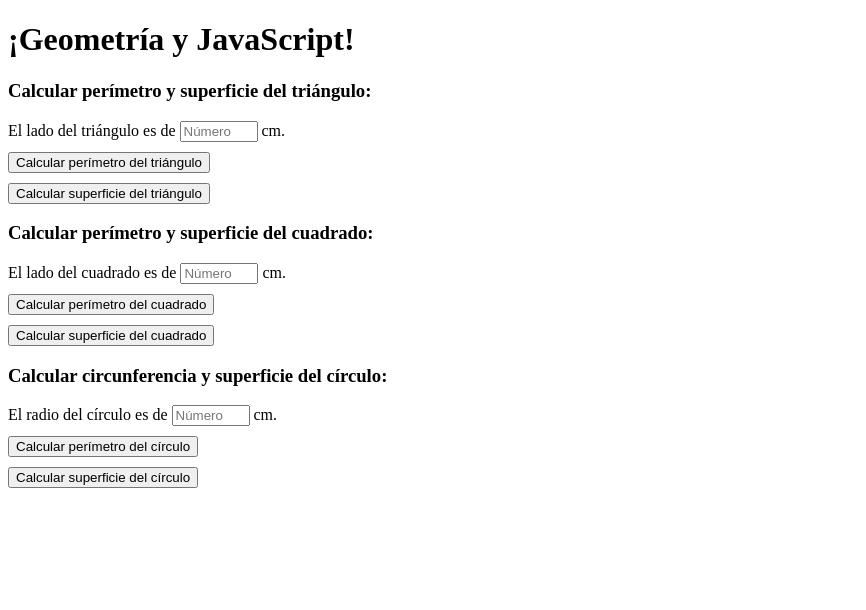
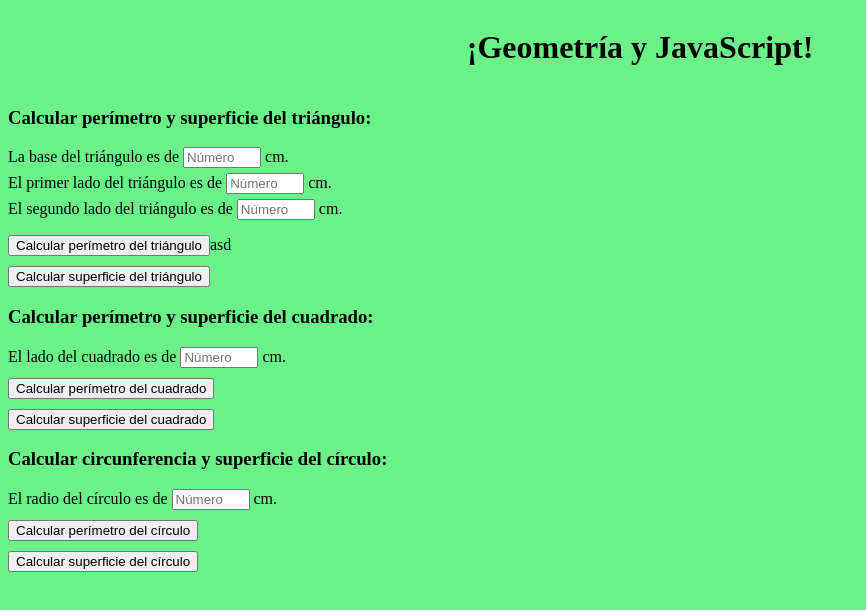
Before and after one commit to gonzagt/practicas-js, a plain HTML site: page index.html in a window 1280 px wide. Shown: the whole page, without its empty margins (0-866 px from the left). Drawn offline with Linux system fonts and the light colour scheme.

Commit message:
Agregado .css y una base de estilización para el .html

```diff
--- a/figuras.js
+++ b/figuras.js
@@ -41,3 +41,15 @@ function perimetroCirculo(radio) {
 function areaCirculo(radio) {
     return (radio * radio) * PI;
 }
+
+//////// Interactuando con HTML ////////
+
+//////// Triángulo ////////
+
+function calcPTriangulo(input) {
+    const inputLado1 = document.getElementById(inputTriangulo1);
+    const lado1 = parseInt(inputLado1.value);
+    console.log(lado1);
+}
+
+resPTri
--- a/index.html
+++ b/index.html
@@ -4,46 +4,49 @@
     <meta charset="UTF-8">
     <meta http-equiv="X-UA-Compatible" content="IE=edge">
     <meta name="viewport" content="width=device-width, initial-scale=1.0">
+    <link rel="stylesheet" href="./style.css">
     <title>Figuras Geométricas</title>
 </head>
 <body>
-    <header>
+    <header id="header">
         <h1>¡Geometría y JavaScript!</h1>
-        <script src="./figuras.js"></script>
     </header>
     <section>
         <form>
             <h3>Calcular perímetro y superficie del triángulo:</h3>
-            El lado del triángulo es de <input type="number" placeholder="Número" style="width: 70px;" /> cm.
+            La base del triángulo es de <input id="inputTriangulo3" type="number" placeholder="Número" /> cm.
             <br>
-            <button type="button" style="margin-top: 10px;">Calcular perímetro del triángulo</button><text
-                id="resPCuad"></text>
+            El primer lado del triángulo es de <input id="inputTriangulo1" type="number" placeholder="Número" /> cm.
             <br>
-            <button type="button" style="margin-top: 10px;">Calcular superficie del triángulo</button><text
-                id="resACuad"></text>
+            El segundo lado del triángulo es de <input id="inputTriangulo2" type="number" placeholder="Número" /> cm.
+            <br>
+            <button type="button" onclick="calcPTriangulo()">Calcular perímetro del triángulo</button><text id="resPTri">asd</text>
+            <br>
+            <button type="button" onclick="calcATriangulo()">Calcular superficie del triángulo</button><text id="resATri"></text>
         </form>
     </section>
     <section>
         <form>
             <h3>Calcular perímetro y superficie del cuadrado:</h3>
-            El lado del cuadrado es de <input type="number" placeholder="Número" style="width: 70px;"/> cm.
+            El lado del cuadrado es de <input id="inputCuadrado" type="number" placeholder="Número" style="width: 70px;"/> cm.
             <br>
-            <button type="button" style="margin-top: 10px;">Calcular perímetro del cuadrado</button><text id="resPCuad"></text>
+            <button type="button" onclick="calcPCuadrado()">Calcular perímetro del cuadrado</button><text id="resPCuad"></text>
             <br>
-            <button type="button" style="margin-top: 10px;">Calcular superficie del cuadrado</button><text id="resACuad"></text>
+            <button type="button" onclick="calcACuadrado()">Calcular superficie del cuadrado</button><text id="resACuad"></text>
         </form>
     </section>
     <section>
         <form>
             <h3>Calcular circunferencia y superficie del círculo:</h3>
-            El radio del círculo es de <input type="number" placeholder="Número" style="width: 70px;" /> cm.
+            El radio del círculo es de <input id="inputCirculo" type="number" placeholder="Número" style="width: 70px;" /> cm.
             <br>
-            <button type="button" style="margin-top: 10px;">Calcular perímetro del círculo</button><text
-                id="resPCuad"></text>
+            <button type="button" onclick="calcPCirculo()">Calcular perímetro del círculo</button><text
+            id="resPCuad"></text>
             <br>
-            <button type="button" style="margin-top: 10px;">Calcular superficie del círculo</button><text
-                id="resACuad"></text>
+            <button type="button" onclick="calcACirculo()">Calcular superficie del círculo</button><text
+            id="resACuad"></text>
         </form>
     </section>
+    <script src="./figuras.js"></script>
 </body>
 </html>
--- /dev/null
+++ b/style.css
@@ -0,0 +1,32 @@
+/* Header, background y general */
+
+body {
+    background-color: rgba(14, 235, 62, 0.616);
+}
+
+header {
+    display: flex;
+    justify-content: center;
+}
+
+/* Estilizando Inputs del Triángulo */
+
+#inputTriangulo3 {
+    width: 70px;
+    margin-bottom: 5px;
+}
+#inputTriangulo1 {
+    width: 70px;
+    margin-bottom: 5px;
+}
+
+#inputTriangulo2 {
+    width: 70px;
+    margin-bottom: 5px;
+}
+
+/* Estilizando botones */
+
+button {
+    margin-top: 10px;
+}
```
